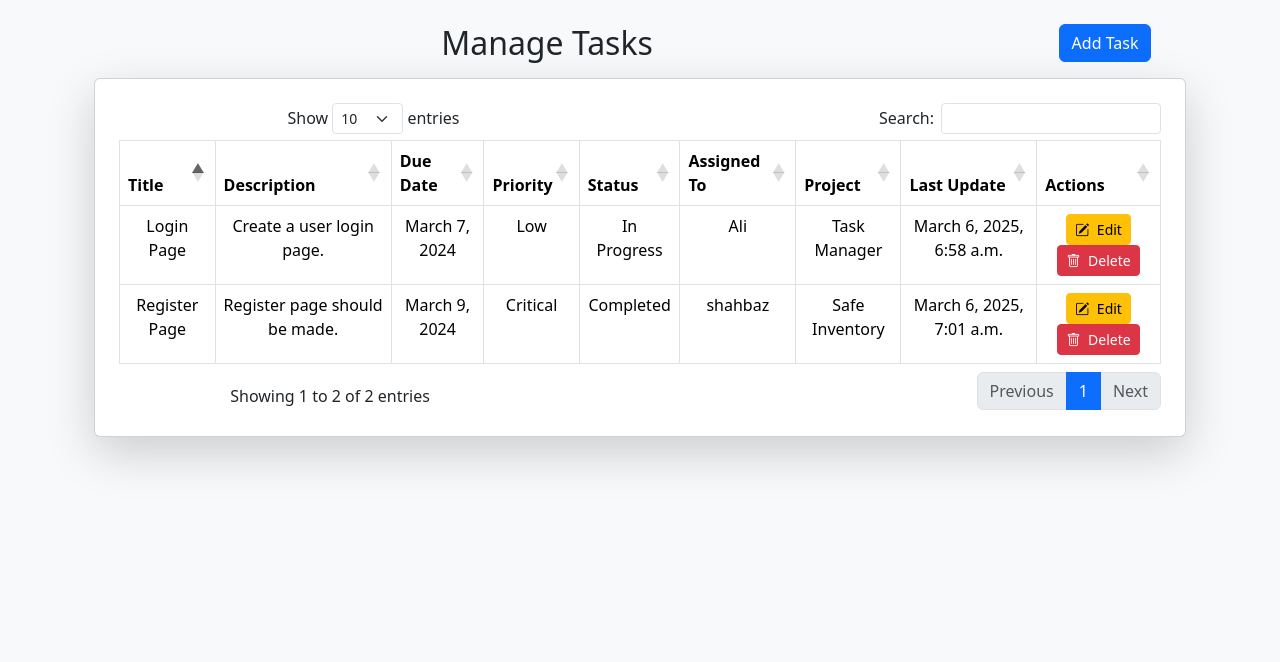
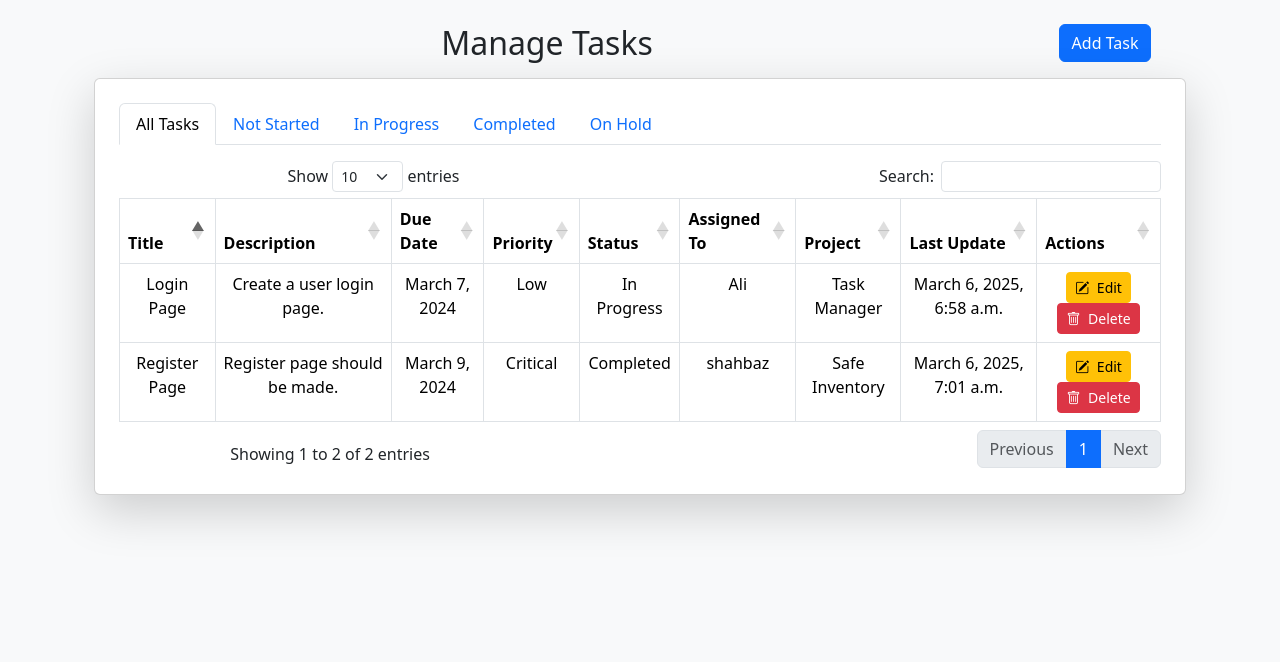
Before and after one commit to zaighumhassanbhatti468/TaskManager, a Django app: page /tasks/ in a window 1280 px wide. Shown: the part 56-718 px from the top of the page. Run offline with Django 5.2, Linux system fonts and the light colour scheme; a user stored in the database is signed in; data comes from the database, SQL or seed files in the repository; both versions use the stored data as it was after the commit; some libraries are stand-ins or nearby versions.

Commit message:
applied filters on tasks.

```diff
--- a/core/templates/core/manage_tasks.html
+++ b/core/templates/core/manage_tasks.html
@@ -12,6 +12,23 @@
             </div>
         </div>
         <div class="card shadow-lg p-4" style="width: 100%;">
+            <ul class="nav nav-tabs mb-3" id="taskTabs">
+                <li class="nav-item">
+                    <a class="nav-link active" data-filter="all" href="#">All Tasks</a>
+                </li>
+                <li class="nav-item">
+                    <a class="nav-link" data-filter="Not Started" href="#">Not Started</a>
+                </li>
+                <li class="nav-item">
+                    <a class="nav-link" data-filter="In Progress" href="#">In Progress</a>
+                </li>
+                <li class="nav-item">
+                    <a class="nav-link" data-filter="Completed" href="#">Completed</a>
+                </li>
+                <li class="nav-item">
+                    <a class="nav-link" data-filter="On Hold" href="#">On Hold</a>
+                </li>
+            </ul>
             <div class="table-responsive">
                 <table id="example" class="table table-bordered table-responsive-md">
                     <thead>
@@ -29,7 +46,7 @@
                     </thead>
                     <tbody>
                         {% for task in tasks %}
-                        <tr>
+                        <tr class="task-row" data-status="{{ task.status }}">
                             <td>{{ task.title }}</td>
                             <td>{{ task.description }}</td>
                             <td>
@@ -223,5 +240,28 @@
         });
     });
 </script>
+<script>
+    document.addEventListener("DOMContentLoaded", function () {
+        const tabs = document.querySelectorAll("#taskTabs .nav-link");
 
+        function applyFilter(filter) {
+            document.querySelectorAll("tbody tr").forEach(row => {
+                if (filter === "all" || row.getAttribute("data-status") === filter) {
+                    row.style.display = "table-row";
+                } else {
+                    row.style.display = "none";
+                }
+            });
+        }
+
+        tabs.forEach(tab => {
+            tab.addEventListener("click", function (e) {
+                e.preventDefault();
+                tabs.forEach(t => t.classList.remove("active"));
+                this.classList.add("active");
+                applyFilter(this.getAttribute("data-filter"));
+            });
+        });
+    });
+</script>
 {% endblock %}
```
Also changed, not shown: core/templates/core/user_tasks.html (+41 -1 lines), db.sqlite3.
